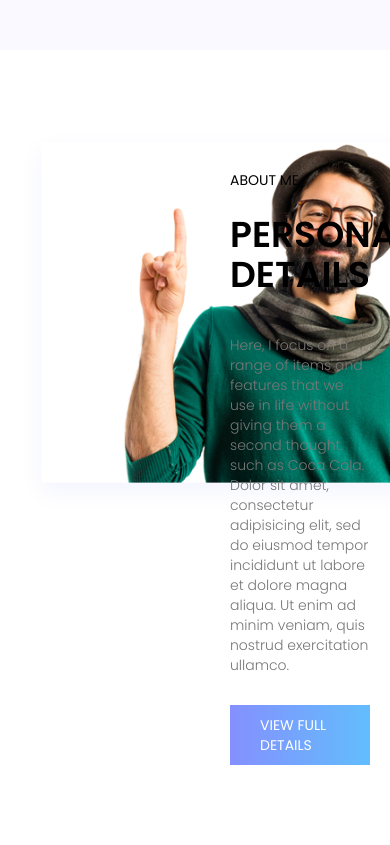
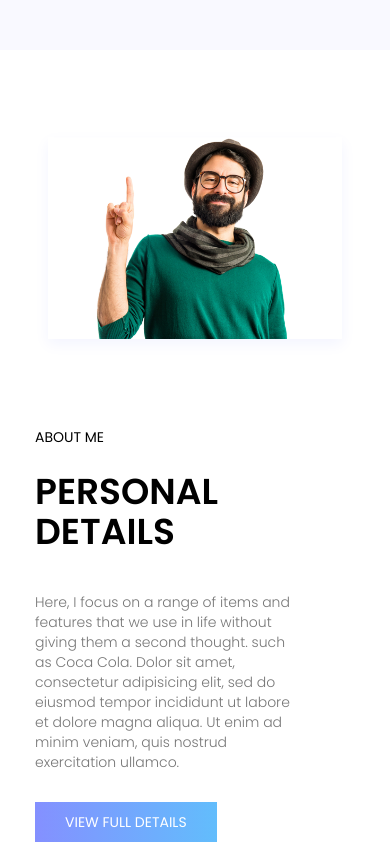
Before and after one commit to front-end-by-rimantas/11-grupe-portfolio-personal, a plain HTML site: page index.html in a window 390 px wide. Shown: the part 700-1545 px from the top of the page. Drawn offline with Linux system fonts and the light colour scheme.

Commit message:
About me responsive

```diff
--- a/css/custom.css
+++ b/css/custom.css
@@ -90,27 +90,18 @@ p {
 }
 
 .left {
-    display: inline-block;
-    float: left;
-    width: 40%;
+    width: 100%;
+    padding: 0 15px;
 }
 
 .right {
-    display: inline-block;
-    float: right;
-    width: 40%;
+    width: 90%;
     margin-top: 40px;
+    padding: 0 15px;
     text-align: left;
 }
 
-    .right > h2 {
-        margin-bottom: 0;
-    }
 
-    .right > p {
-        width: 100%;
-        margin-bottom: 30px;
-    }
 
 /************************************************************/
 
@@ -137,8 +128,26 @@ p {
 
 /************************************************************/
 /* ABOUT ME */
+#aboutme {
+    justify-items: center;
+}
 .left > img {
-    width: 540px;
+    width: 100%;
+}
+
+.right > h3 {
+    width: 50%;
+}
+.right > h2 {
+    width: 100%;
+    margin-bottom: 0;
+}
+
+.right > p {
+    width: 100%;
+    margin-bottom: 30px;
+    position: relative;
+    left: -15px;
 }
 /************************************************************/
 
--- a/css/layout.css
+++ b/css/layout.css
@@ -32,12 +32,16 @@
     align-items: center;
 }
 
+.g-c {
+    display: grid;
+}
+
 .grid-gap {
     grid-gap: 30px;
 }
 
 .col-2 {
-    grid-template-columns: 50% auto;
+    grid-template-columns: 1fr 1fr;
 }
 
 .col-3 {
@@ -85,6 +89,10 @@ a {
         grid-template-columns: 1fr 1fr;
     }
 
+    #aboutme {
+        justify-items: center;
+    }
+
     /*.footer-grid-md-2{*/
     /*    grid-template-columns: 50% 50%;*/
     /*}*/
--- a/index.html
+++ b/index.html
@@ -41,10 +41,11 @@
 <!-- hero end -->
 
 <!-- about me start -->
+
 <div class="container">
-    <div class="row">
+    <div class="row g-c grid-gap col-2 col-md-1">
         <div class="left">
-            <img src="./img/about-img.png" alt="About me">
+            <img src="./img/about-img.png" alt="#">
         </div>
         <div class="right">
             <h3 class="uppercase">About me</h3>
@@ -57,6 +58,7 @@
         </div>
     </div>
 </div>
+
 <!-- about me end -->
 
     <!-- services start -->
```
